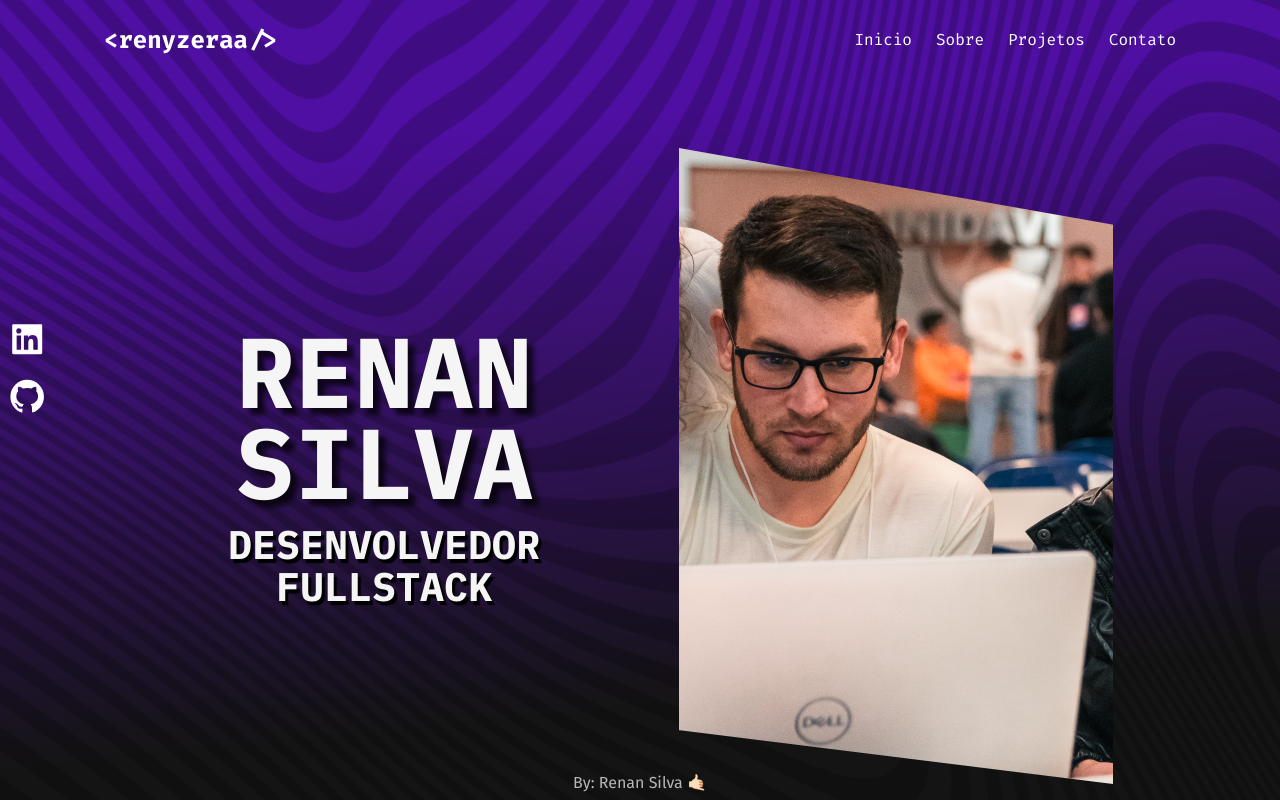
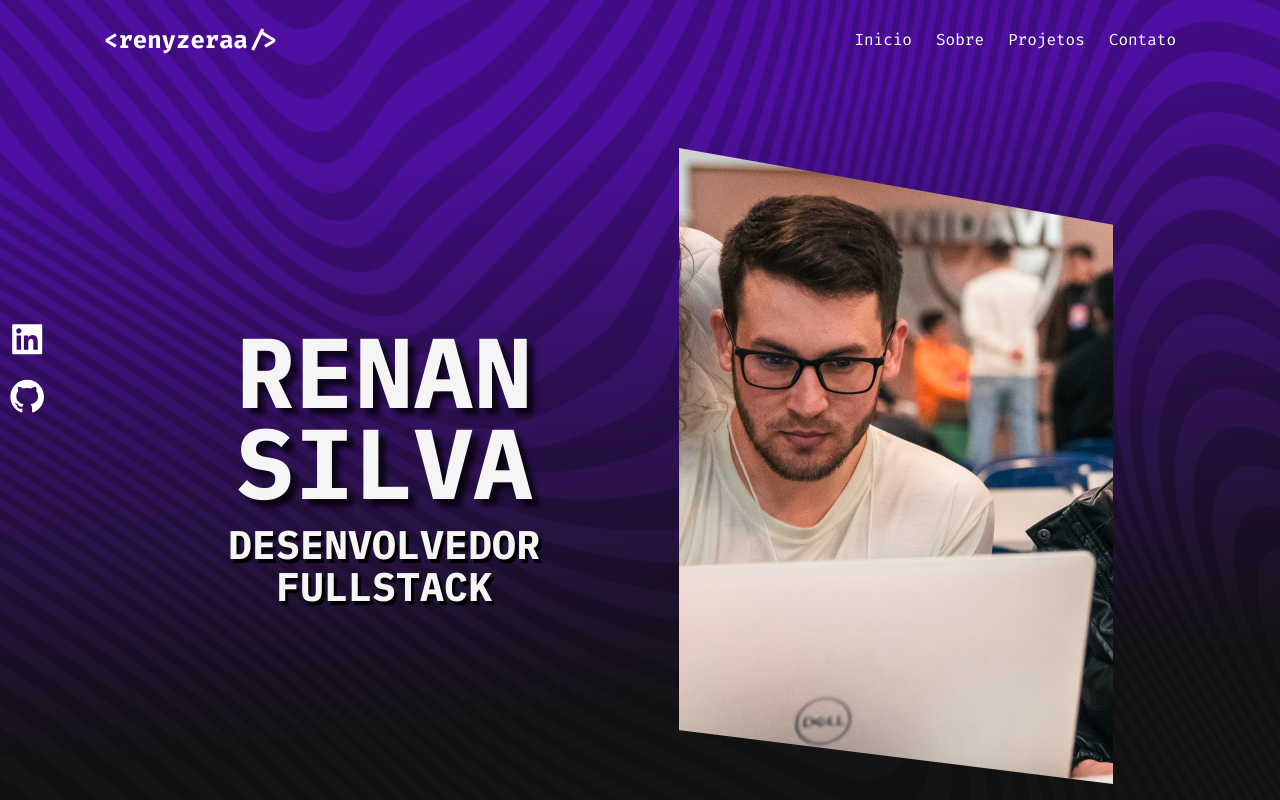
Before and after one commit to renyzeraa/portfolio-v1, a React (Vite) app in the folder portfolio/: page / in a window 1280 px wide. Built offline with nearby package versions, Linux system fonts and the light colour scheme; a web font is replaced by a local one.

Commit message:
fix styles and finalize portfolio

```diff
--- a/portfolio/src/components/Footer/style.js
+++ b/portfolio/src/components/Footer/style.js
@@ -1,11 +1,7 @@
 import styled from 'styled-components'
 
 export const Container = styled.div`
-  position: absolute;
-  bottom: 8px;
-  width: 100vw;
-  display: flex;
-  justify-content: center;
+
   p {
     font-family: ${({ theme }) => theme.FONTS.FONT_FIRA_SANS};
     font-size: 16px;
--- a/portfolio/src/components/Header/style.js
+++ b/portfolio/src/components/Header/style.js
@@ -23,7 +23,7 @@ export const Container = styled.div`
       background: none;
       border: none;
       max-width: min-content;
-
+      z-index: 2;
       svg {
         color: white;
         font-size: 2.4rem;
@@ -56,7 +56,7 @@ export const Container = styled.div`
       }
 
       .menu {
-        position: absolute;
+        position: fixed;
         top: 0;
         left: 0;
         background: ${({ theme }) => theme.COLORS.BACKGROUND_700};
@@ -64,7 +64,7 @@ export const Container = styled.div`
         height: 100vh;
         text-align: center;
         transition: left 0.9s ease;
-
+        z-index: 2;
         .menu-list{
           &:nth-child(1) {
             display: flex;
--- a/portfolio/src/pages/Contact/index.jsx
+++ b/portfolio/src/pages/Contact/index.jsx
@@ -99,7 +99,7 @@ export function Contact() {
                 required
               />
             </Campo>
-            <Button type="submit">Enviar</Button>
+            <Button type="submit" className='btn-enviar'>Enviar</Button>
           </form>
             <div className="code-card">
               <div className="line-numbers">
--- a/portfolio/src/pages/Contact/style.js
+++ b/portfolio/src/pages/Contact/style.js
@@ -12,9 +12,13 @@ export const Container = styled.div`
 
   .main-container {
     padding: 0 56px;
+    height: 100%;
 
     .form-container {
       margin-bottom: 48px;
+      .btn-enviar {
+        margin: 0 auto;
+      }
     }
 
     .code-card {
@@ -84,17 +88,24 @@ export const Container = styled.div`
       }
       .form-container {
         flex: 1;
+
       }
     }
   }
 
   @media (min-width: 820px){
     .main-container {
+      height: auto;
       .container {
         display: flex;
         gap: 12px;
         height: 100%;
         margin-top: 28px;
+        .form-container {
+          .btn-enviar {
+            margin: 0;
+          }
+        }
       }
     }
   }
--- a/portfolio/src/pages/Home/style.js
+++ b/portfolio/src/pages/Home/style.js
@@ -24,7 +24,7 @@ export const Container = styled.div`
       color: ${({ theme }) => theme.COLORS.GRAY_100};
       text-shadow: 7px 7px 5px rgba(0, 0, 0, 0.70);
       font-family: IBM Plex Mono;
-      font-size: 28vw;
+      font-size: 25vw;
       line-height: 91px;
       text-transform: uppercase;
     }
--- a/portfolio/src/pages/Projects/style.js
+++ b/portfolio/src/pages/Projects/style.js
@@ -13,7 +13,13 @@ export const Container = styled.div`
 
 
   .main-container {
-    padding: 0 24px;
+    padding: 0 48px;
+
+    &.wrapper {
+      > div {
+        font-size: 28px;
+      }
+    }
 
     .swipper-container {
       margin-top: 48px;
@@ -105,6 +111,12 @@ export const Container = styled.div`
     .main-container {
       padding: 0 52px;
       height: 100%;
+
+      &.wrapper {
+        > div {
+          font-size: 34px;
+        }
+      }
     }
   }
 
```
